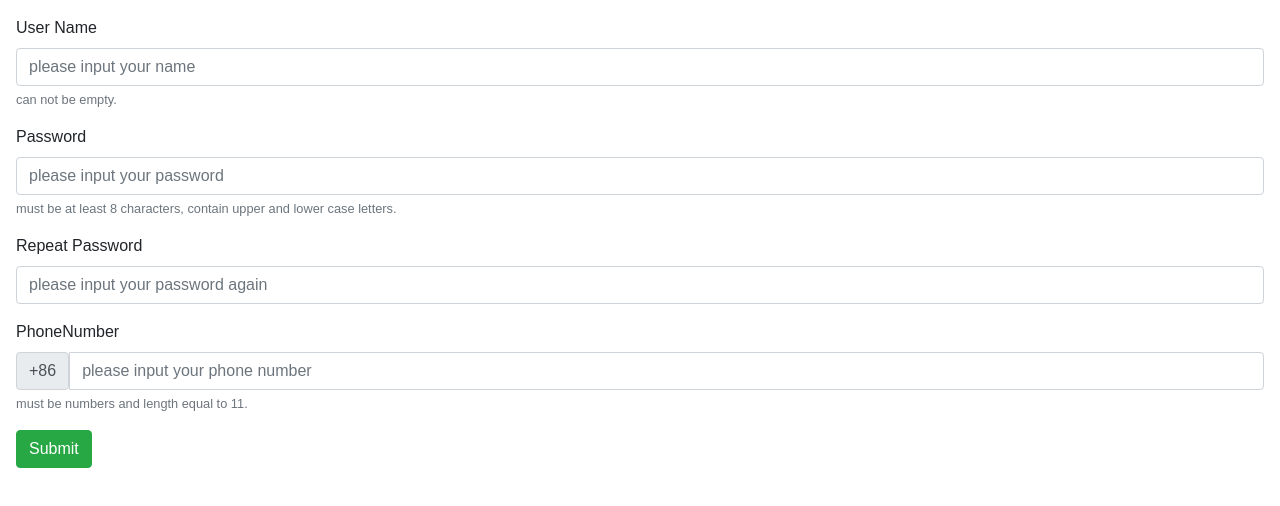
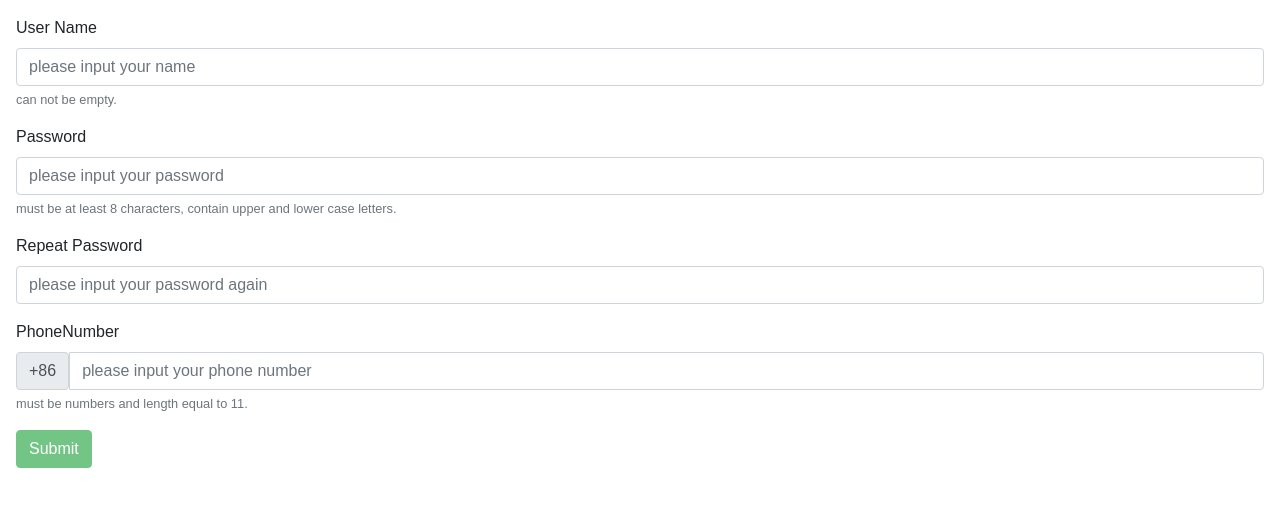
Before and after one commit to ym-guotao/mini-account, a React (Create React App) app: page / in a window 1280 px wide. Shown: the top 506 px of the page. Built offline with nearby package versions, Linux system fonts and the light colour scheme.

Commit message:
bugfix: disable the submit button until the form validation passed.

```diff
--- a/src/App.css
+++ b/src/App.css
@@ -7,3 +7,6 @@
 .hide{
   display: none;
 }
+button.disabled{
+  cursor: not-allowed;
+}
--- a/src/App.js
+++ b/src/App.js
@@ -1,8 +1,9 @@
-import React, { Component } from 'react';
-import {bindActionCreators} from 'redux';
-import {connect} from 'react-redux';
-import PropTypes from 'prop-types';
-import { Button,
+import React, { Component } from 'react'
+import { bindActionCreators } from 'redux'
+import { connect } from 'react-redux'
+import PropTypes from 'prop-types'
+import {
+  Button,
   Form,
   FormGroup,
   Label,
@@ -13,33 +14,36 @@ import { Button,
   Card,
   CardText,
   CardBody,
-  CardTitle,
-} from 'reactstrap';
+  CardTitle
+} from 'reactstrap'
 import {
   accountFormSubmit,
   onFieldChange,
-  onRepeatPasswordFieldBlur,
-} from './actions/accountForm';
-import './App.css';
+  onRepeatPasswordFieldBlur
+} from './actions/accountForm'
+import './App.css'
 
 const mapStateToProps = state => ({
   accountForm: state.accountForm
-});
+})
 
-const mapDispatchToProps = dispatch => bindActionCreators({
-  accountFormSubmit,
-  onFieldChange,
-  onRepeatPasswordFieldBlur,
-}, dispatch);
+const mapDispatchToProps = dispatch =>
+  bindActionCreators(
+    {
+      accountFormSubmit,
+      onFieldChange,
+      onRepeatPasswordFieldBlur
+    },
+    dispatch
+  )
 
 class App extends Component {
-
   constructor(props) {
-    super(props);
+    super(props)
 
     // you can put the state that ONLY used in this component here
     this.state = {
-      showJSON: false,
+      showJSON: false
     }
   }
 
@@ -47,51 +51,41 @@ class App extends Component {
     accountForm: PropTypes.object.isRequired,
     accountFormSubmit: PropTypes.func.isRequired,
     onFieldChange: PropTypes.func.isRequired,
-    onRepeatPasswordFieldBlur: PropTypes.func.isRequired,
+    onRepeatPasswordFieldBlur: PropTypes.func.isRequired
   }
 
   onFieldChange(fieldName, value) {
-    this.props.onFieldChange({[fieldName]: value.trim()});
+    this.props.onFieldChange({ [fieldName]: value.trim() })
   }
 
   onRepeatPasswordFieldBlur(value) {
-    this.props.onRepeatPasswordFieldBlur(value.trim());
+    this.props.onRepeatPasswordFieldBlur(value.trim())
   }
 
   onSubmit(event) {
-    event.preventDefault();
-    const {accountForm} = this.props;
-    // validation
-    if (!accountForm.userName) {
-      alert('usernmae must not be empty.');
-      return;
-    }
-    if (!/[a-z]+/.test(accountForm.password) || !/[A-Z]+/.test(accountForm.password) || accountForm.password.length < 8) {
-      alert('wrong format password.');
-      return;
-    }
-    if (accountForm.repeatPassword !== accountForm.password) {
-      alert('repeated password must be the same as the password');
-      return;
-    }
-    if (!/^1[3,5,6,8]\d{9}$/.test(accountForm.phoneNumber)) {
-      alert('wrong format phone number.');
-      return;
-    }
+    event.preventDefault()
+    const { accountForm } = this.props
     this.props.accountFormSubmit({
       userName: accountForm.userName,
       password: accountForm.password,
       phoneNumber: accountForm.phoneNumber
-    });
-    this.setState({showJSON: true});
+    })
+    this.setState({ showJSON: true })
   }
 
   render() {
+    // validation
+    const { accountForm } = this.props
+    const btnDisable =
+      !accountForm.userName ||
+      !/[a-z]+/.test(accountForm.password) ||
+      !/[A-Z]+/.test(accountForm.password) ||
+      accountForm.password.length < 8 ||
+      accountForm.repeatPassword !== accountForm.password ||
+      !/^1[3,5,6,8]\d{9}$/.test(accountForm.phoneNumber)
     return (
       <div className="App">
-        <Form
-          onSubmit={(event) => this.onSubmit(event)}
-        >
+        <Form onSubmit={event => this.onSubmit(event)}>
           <FormGroup>
             <Label for="userName">User Name</Label>
             <Input
@@ -99,11 +93,11 @@ class App extends Component {
               name="userName"
               id="userName"
               placeholder="please input your name"
-              onInput={(event) => this.onFieldChange('userName', event.target.value)}
+              onInput={event =>
+                this.onFieldChange('userName', event.target.value)
+              }
             />
-            <FormText color="muted">
-              can not be empty.
-            </FormText>
+            <FormText color="muted">can not be empty.</FormText>
           </FormGroup>
           <FormGroup>
             <Label for="password">Password</Label>
@@ -112,10 +106,13 @@ class App extends Component {
               name="password"
               id="password"
               placeholder="please input your password"
-              onInput={(event) => this.onFieldChange('password', event.target.value)}
+              onInput={event =>
+                this.onFieldChange('password', event.target.value)
+              }
             />
             <FormText color="muted">
-              must be at least 8 characters, contain upper and lower case letters.
+              must be at least 8 characters, contain upper and lower case
+              letters.
             </FormText>
           </FormGroup>
           <FormGroup>
@@ -125,7 +122,9 @@ class App extends Component {
               name="repeatPassword"
               id="repeatPassword"
               placeholder="please input your password again"
-              onBlur={(event) => this.onRepeatPasswordFieldBlur(event.target.value)}
+              onBlur={event =>
+                this.onRepeatPasswordFieldBlur(event.target.value)
+              }
             />
           </FormGroup>
           <FormGroup>
@@ -137,33 +136,28 @@ class App extends Component {
                 name="phoneNumber"
                 id="phoneNumber"
                 placeholder="please input your phone number"
-                onInput={(event) => this.onFieldChange('phoneNumber', event.target.value)}
+                onInput={event =>
+                  this.onFieldChange('phoneNumber', event.target.value)
+                }
               />
             </InputGroup>
             <FormText color="muted">
               must be numbers and length equal to 11.
             </FormText>
           </FormGroup>
-          <Button
-            color="success"
-            type="submit"
-          >
+          <Button color="success" type="submit" disabled={btnDisable}>
             Submit
           </Button>
-          <Card
-            className={this.state.showJSON ? 'card' : 'card hide'}
-          >
+          <Card className={this.state.showJSON ? 'card' : 'card hide'}>
             <CardBody>
               <CardTitle>JSON format of form data</CardTitle>
-              <CardText>
-                {JSON.stringify(this.props.accountForm)}
-              </CardText>
+              <CardText>{JSON.stringify(this.props.accountForm)}</CardText>
             </CardBody>
           </Card>
         </Form>
       </div>
-    );
+    )
   }
 }
 
-export default connect(mapStateToProps, mapDispatchToProps)(App);
+export default connect(mapStateToProps, mapDispatchToProps)(App)
```
